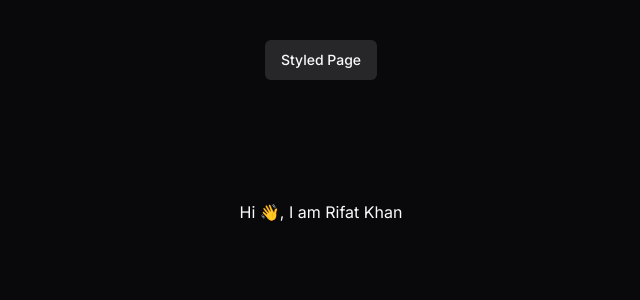
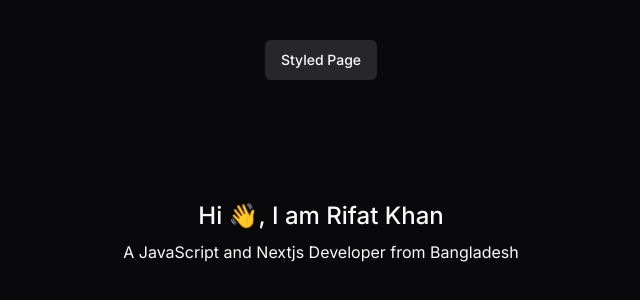
Before and after one commit to StepAsideLiL/stepasidelil, a Next.js app: page /simple in a window 1280 px wide. Shown: the top 300 px of the page, without its empty margins (319-959 px from the left). Built offline with nearby package versions, Linux system fonts and the light colour scheme.

Commit message:
add: introduction section

```diff
--- a/app/simple/page.tsx
+++ b/app/simple/page.tsx
@@ -1,7 +1,10 @@
 export default function Page() {
   return (
-    <main className="min-h-screen py-20">
-      <h1 className="text-center">Hi 👋, I am Rifat Khan</h1>
+    <main className="container min-h-screen py-20 space-y-10">
+      <section className="text-center space-y-2">
+        <h1 className="text-2xl font-medium">Hi 👋, I am Rifat Khan</h1>
+        <p>A JavaScript and Nextjs Developer from Bangladesh</p>
+      </section>
     </main>
   );
 }
```
